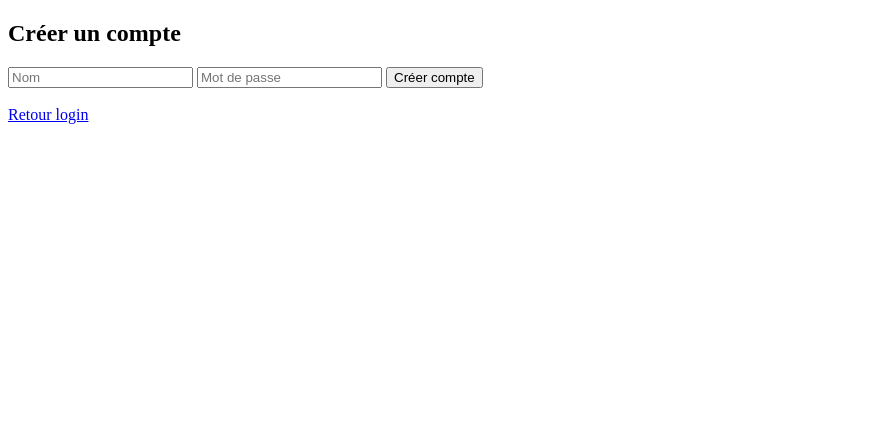
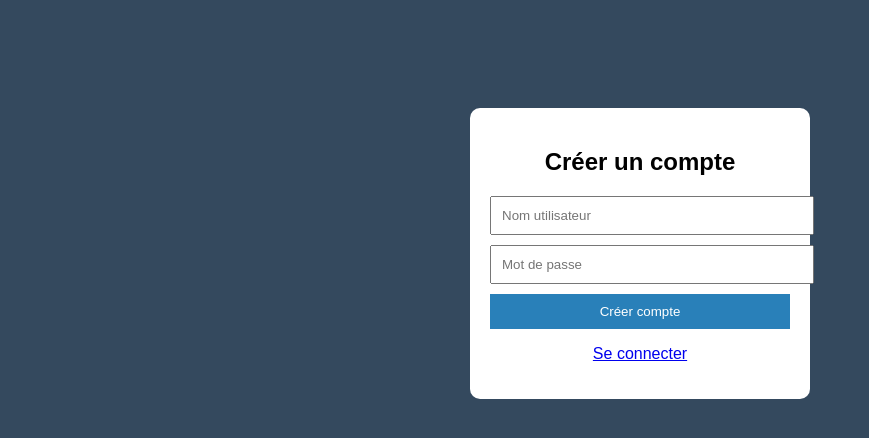
Before and after one commit to boukarediallo262-spec/gestion-nana, a Flask app: template templates/register.html in a window 1280 px wide. Shown: the top 438 px of the page, without its empty margins (0-869 px from the left). Run offline with Flask 3, Linux system fonts and the light colour scheme; the template is opened without the code that fills it, so the values that code supplies are empty.

Commit message:
Update register.html

```diff
--- a/templates/register.html
+++ b/templates/register.html
@@ -1,20 +1,58 @@
 <!DOCTYPE html>
 <html>
 <head>
-    <title>Register</title>
+    <title>Créer un compte</title>
+    <style>
+        body {
+            background: #34495e;
+            font-family: Arial;
+            color: white;
+            text-align: center;
+            padding-top: 100px;
+        }
+
+        .box {
+            background: white;
+            color: black;
+            padding: 20px;
+            width: 300px;
+            margin: auto;
+            border-radius: 10px;
+        }
+
+        input {
+            width: 100%;
+            padding: 10px;
+            margin-bottom: 10px;
+        }
+
+        button {
+            width: 100%;
+            padding: 10px;
+            background: #2980b9;
+            color: white;
+            border: none;
+        }
+    </style>
 </head>
+
 <body>
 
-<h2>Créer un compte</h2>
+<div class="box">
+    <h2>Créer un compte</h2>
 
-<form method="POST" action="/register">
-    <input type="text" name="username" placeholder="Nom">
-    <input type="password" name="password" placeholder="Mot de passe">
-    <button type="submit">Créer compte</button>
-</form>
+    {% if error %}
+    <p style="color:red">{{ error }}</p>
+    {% endif %}
 
-<br>
-<a href="/login">Retour login</a>
+    <form method="POST" action="/register">
+        <input type="text" name="username" placeholder="Nom utilisateur">
+        <input type="password" name="password" placeholder="Mot de passe">
+        <button type="submit">Créer compte</button>
+    </form>
+
+    <p><a href="/login">Se connecter</a></p>
+</div>
 
 </body>
 </html>
```
